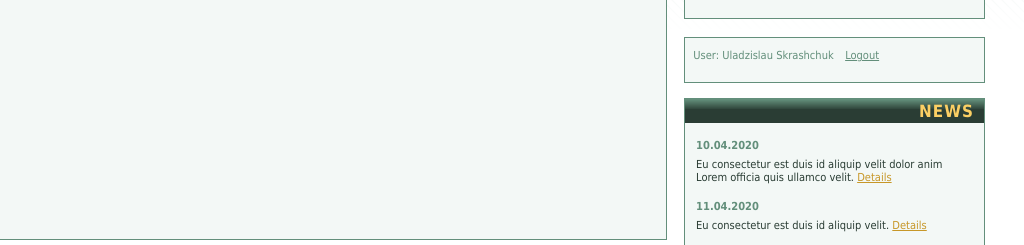
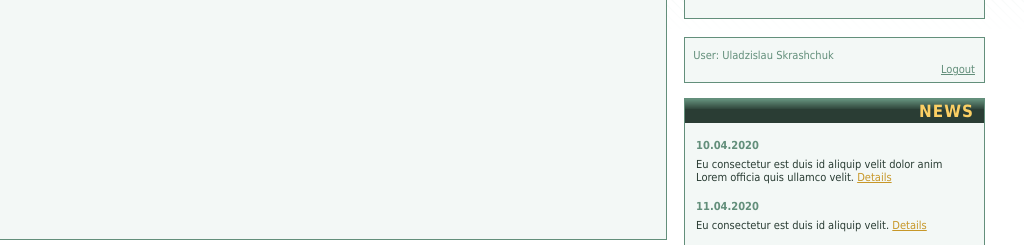
Before and after one commit to vs192ef34/html-basics-RdMLlA, a plain HTML site: page src/item1.html in a window 1280 px wide. Shown: the part 269-514 px from the top of the page, 256-1280 px from the left. Drawn offline with Linux system fonts and the light colour scheme.

Commit message:
logaut right

```diff
--- a/src/styles/style111.css
+++ b/src/styles/style111.css
@@ -58,6 +58,14 @@
     vertical-align: middle;
     margin-left: 0.75em;
 }
+
+#user p a {
+    position: absolute;
+    right: 9px;
+    bottom: 6px;
+}
+
+
 
 #news {
     position: absolute;
```
